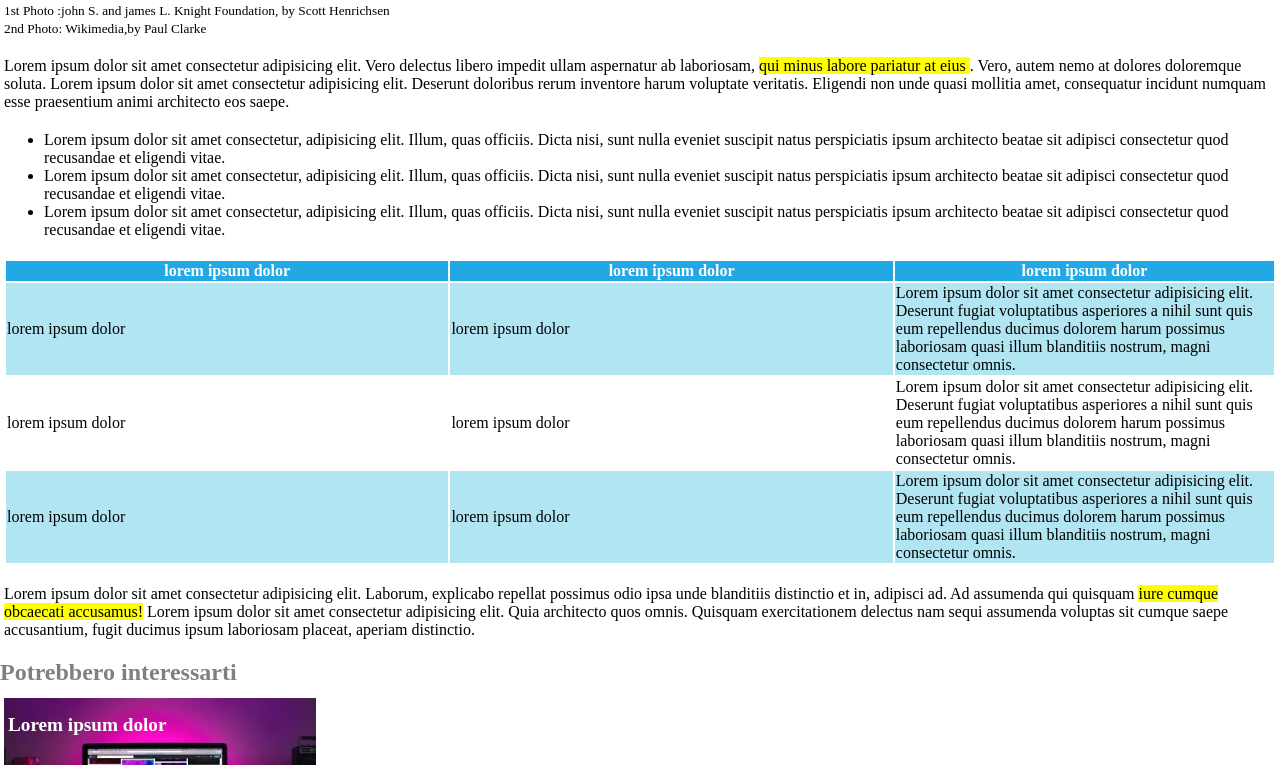
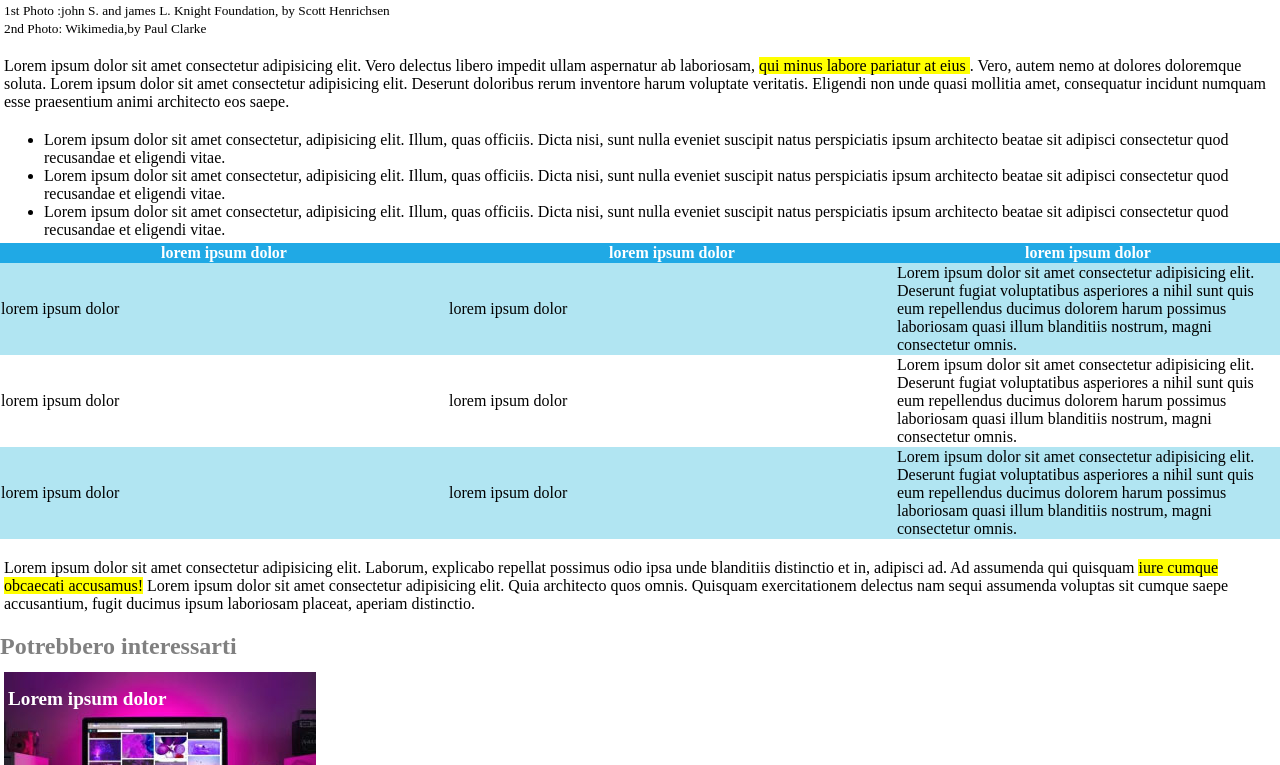
Before and after one commit to RiccardoBernardi1/html-css-booleaner, a plain HTML site: page index.html in a window 1280 px wide. Shown: the part 599-1364 px from the top of the page. Drawn offline with Linux system fonts and the light colour scheme.

Commit message:
aggiunto border collapse

```diff
--- a/css/style.css
+++ b/css/style.css
@@ -53,6 +53,9 @@
 .righe{
     background-color: #B1E5F2;
 }
+.table{
+    border-collapse: collapse;
+}
 /* stile footer */
 #grigio2{
     margin-top: 20px;
--- a/index.html
+++ b/index.html
@@ -44,7 +44,7 @@
         </ul>
         <!-- /paragrafo 1 -->
         <!-- tabella -->
-        <table class="margine">
+        <table class="table" class="margine">
             <thead class="testa">
                 <tr >
                     <th >lorem ipsum dolor</th>
```
